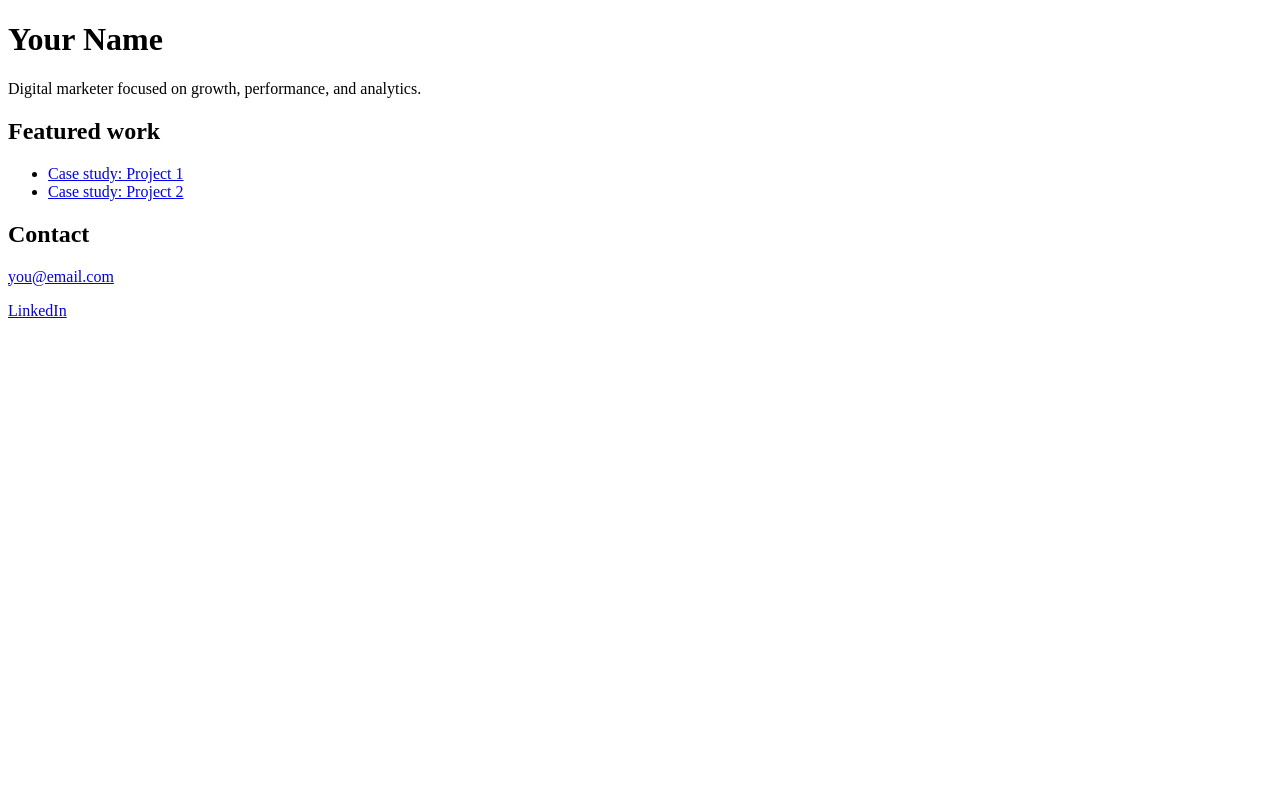
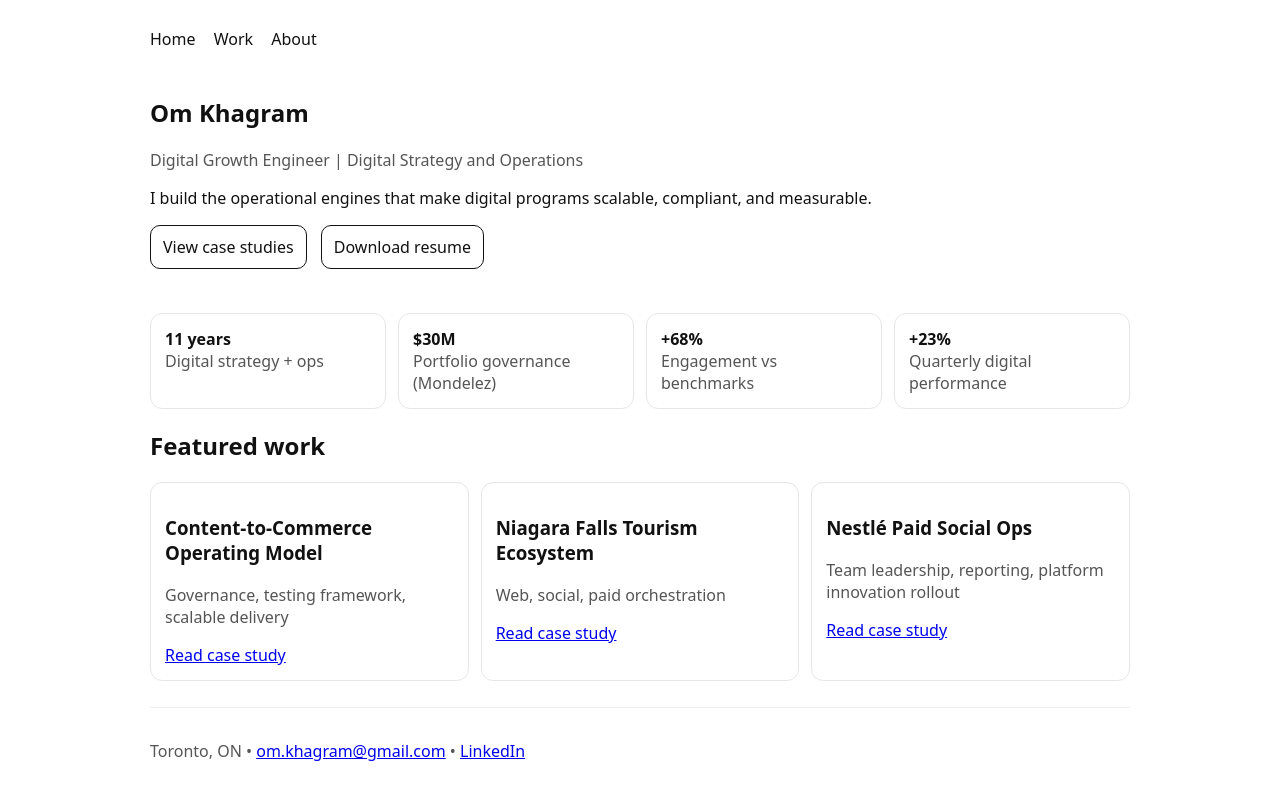
Before and after one commit to omkhagram/portfolio, a plain HTML site: page index.html in a window 1280 px wide. Drawn offline with Linux system fonts and the light colour scheme.

Commit message:
Portfolio page for Om Khagram
Updated the portfolio page with new title and content.

```diff
--- a/index.html
+++ b/index.html
@@ -3,20 +3,69 @@
 <head>
   <meta charset="utf-8" />
   <meta name="viewport" content="width=device-width, initial-scale=1" />
-  <title>Your Name | Portfolio</title>
+  <title>Om Khagram | Portfolio</title>
+  <style>
+    body { font-family: system-ui, -apple-system, Segoe UI, Roboto, Arial, sans-serif; margin: 0; color: #111; }
+    .wrap { max-width: 980px; margin: 0 auto; padding: 28px 18px; }
+    nav a { margin-right: 14px; text-decoration: none; color: #111; }
+    .hero { padding: 26px 0 10px; }
+    .kpis { display: grid; grid-template-columns: repeat(auto-fit, minmax(220px, 1fr)); gap: 12px; margin: 18px 0; }
+    .card { border: 1px solid #e6e6e6; border-radius: 12px; padding: 14px; }
+    .grid { display: grid; grid-template-columns: repeat(auto-fit, minmax(260px, 1fr)); gap: 12px; }
+    .muted { color: #555; }
+    .btn { display: inline-block; padding: 10px 12px; border: 1px solid #111; border-radius: 10px; text-decoration: none; color: #111; margin-right: 10px; }
+    footer { margin-top: 26px; padding-top: 16px; border-top: 1px solid #eee; }
+  </style>
 </head>
 <body>
-  <h1>Your Name</h1>
-  <p>Digital marketer focused on growth, performance, and analytics.</p>
+  <div class="wrap">
+    <nav>
+      <a href="index.html">Home</a>
+      <a href="work.html">Work</a>
+      <a href="about.html">About</a>
+    </nav>
 
-  <h2>Featured work</h2>
-  <ul>
-    <li><a href="https://example.com">Case study: Project 1</a></li>
-    <li><a href="https://example.com">Case study: Project 2</a></li>
-  </ul>
+    <section class="hero">
+      <h1>Om Khagram</h1>
+      <p class="muted">Digital Growth Engineer | Digital Strategy and Operations</p>
+      <p>I build the operational engines that make digital programs scalable, compliant, and measurable.</p>
+      <p>
+        <a class="btn" href="work.html">View case studies</a>
+        <a class="btn" href="Om-Khagram-Digital-Growth-Engineer-Resume.pdf">Download resume</a>
+      </p>
+    </section>
 
-  <h2>Contact</h2>
-  <p><a href="mailto:you@email.com">you@email.com</a></p>
-  <p><a href="https://www.linkedin.com/in/your-handle/">LinkedIn</a></p>
+    <section class="kpis">
+      <div class="card"><strong>11 years</strong><div class="muted">Digital strategy + ops</div></div>
+      <div class="card"><strong>$30M</strong><div class="muted">Portfolio governance (Mondelez)</div></div>
+      <div class="card"><strong>+68%</strong><div class="muted">Engagement vs benchmarks</div></div>
+      <div class="card"><strong>+23%</strong><div class="muted">Quarterly digital performance</div></div>
+    </section>
+
+    <section>
+      <h2>Featured work</h2>
+      <div class="grid">
+        <div class="card">
+          <h3>Content-to-Commerce Operating Model</h3>
+          <p class="muted">Governance, testing framework, scalable delivery</p>
+          <a href="case-studies/mondelez-content-to-commerce.html">Read case study</a>
+        </div>
+        <div class="card">
+          <h3>Niagara Falls Tourism Ecosystem</h3>
+          <p class="muted">Web, social, paid orchestration</p>
+          <a href="case-studies/niagara-falls-tourism.html">Read case study</a>
+        </div>
+        <div class="card">
+          <h3>Nestlé Paid Social Ops</h3>
+          <p class="muted">Team leadership, reporting, platform innovation rollout</p>
+          <a href="case-studies/nestle-paid-social-ops.html">Read case study</a>
+        </div>
+      </div>
+    </section>
+
+    <footer>
+      <p class="muted">Toronto, ON • <a href="mailto:om.khagram@gmail.com">om.khagram@gmail.com</a> • <a href="https://www.linkedin.com/in/omkhagram">LinkedIn</a></p>
+    </footer>
+  </div>
 </body>
 </html>
```
